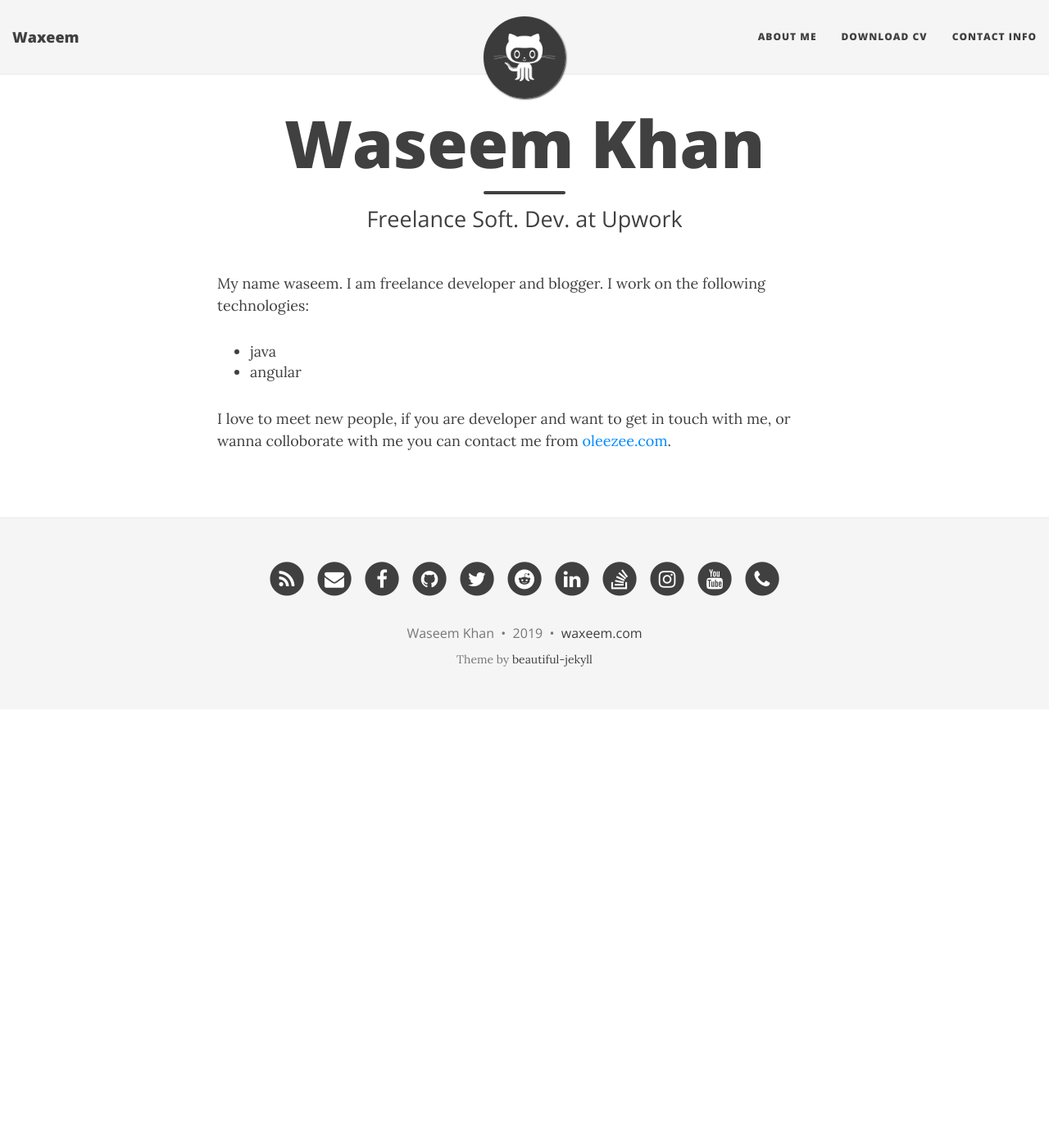
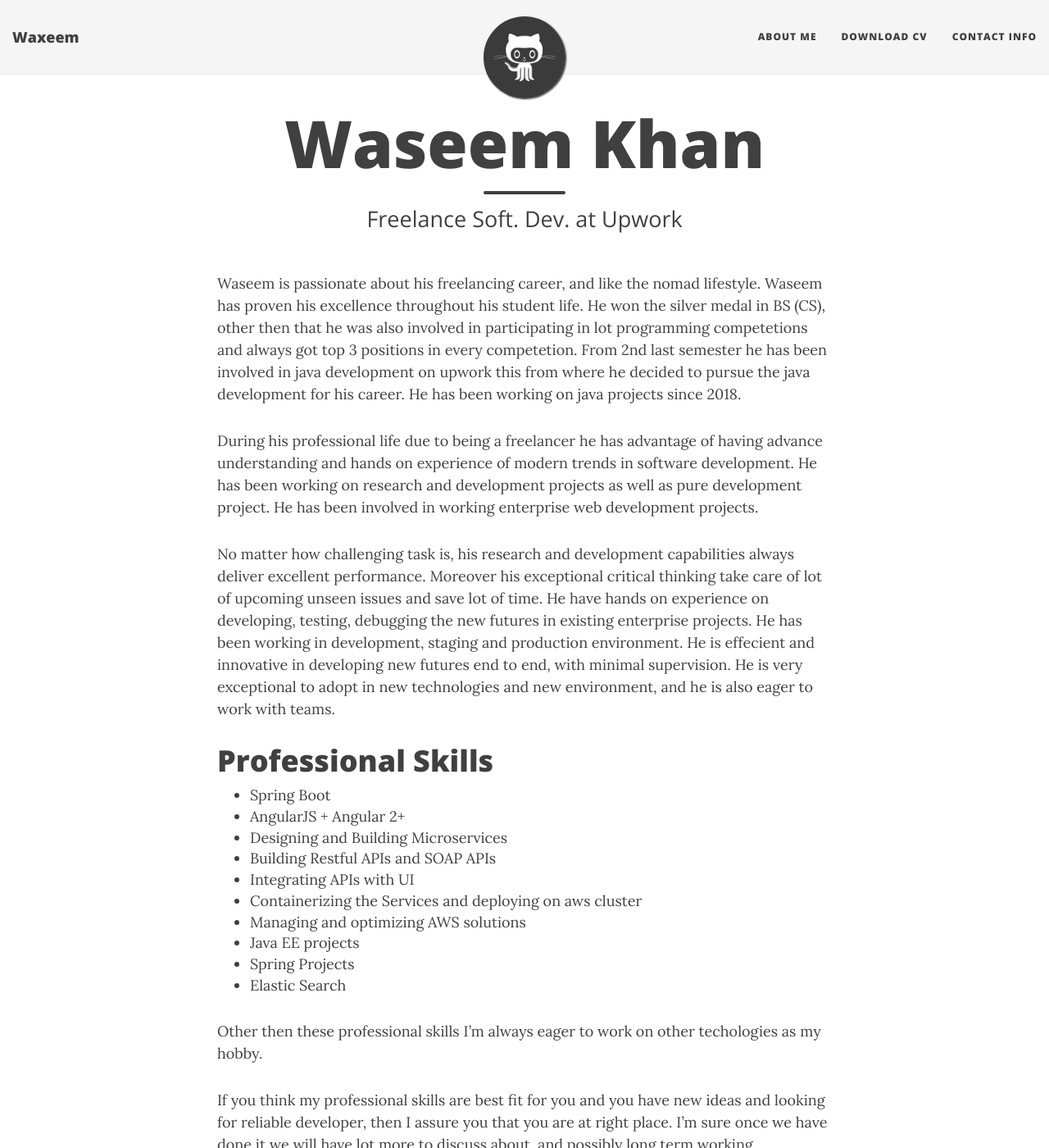
Before and after one commit to waseemullah157/waxeem, a Jekyll site: the page built from aboutme.md, in a window 1280 px wide and 1400 px high. Shown: the whole window at 82% size. Built offline with Jekyll 4.4.1, drawn with Linux system fonts in a browser that asks for light colours; nearby versions of some CDN libraries; some of the changed text lies outside the part shown.

Commit message:
9-10-2019 v10

```diff
--- a/aboutme.md
+++ b/aboutme.md
@@ -4,11 +4,25 @@ title: Waseem Khan
 subtitle: Freelance Soft. Dev. at Upwork
 ---
 
-My name waseem. I am freelance developer and blogger.
-I work on the following technologies:
+Waseem is passionate about his freelancing career, and like the nomad lifestyle. Waseem has proven his excellence throughout his student life. He won the silver medal in BS (CS), other then that he was also involved in participating in lot programming competetions and always got top 3 positions in every competetion. From 2nd last semester he has been involved in java development on upwork this from where he decided to pursue the java development for his career. He has been working on java projects since 2018.
 
-- java
-- angular
+During his professional life due to being a freelancer he has advantage of having advance understanding and hands on experience of modern trends in software development. He has been working on research and development projects as well as pure development project. He has been involved in working enterprise web development projects.
 
-I love to meet new people, if you are developer and want to get in touch with me,
-or wanna colloborate with me you can contact me from [oleezee.com](https://www.oleezee.com).
+No matter how challenging task is, his research and development capabilities always deliver excellent performance. Moreover his exceptional critical thinking take care of lot of upcoming unseen issues and save lot of time. He have hands on experience on developing, testing, debugging the new futures in existing enterprise projects. He has been working in development, staging and production environment. He is effecient and innovative in developing new futures end to end, with minimal supervision. He is very exceptional to adopt in new technologies and new environment, and he is also eager to work with teams.
+
+# Professional Skills
+
+- Spring Boot
+- AngularJS + Angular 2+
+- Designing and Building Microservices
+- Building Restful APIs and SOAP APIs
+- Integrating APIs with UI
+- Containerizing the Services and deploying on aws cluster
+- Managing and optimizing AWS solutions
+- Java EE projects
+- Spring Projects
+- Elastic Search
+
+Other then these professional skills I'm always eager to work on other techologies as my hobby.
+
+If you think my professional skills are best fit for you and you have new ideas and looking for reliable developer, then I assure you that you are at right place. I'm sure once we have done it we will have lot more to discuss about, and possibly long term working relationship.
--- a/index.html
+++ b/index.html
@@ -1,6 +1,6 @@
 ---
 layout: page
-title: Latest Blogs
+title: Latest Posts
 subtitle:
 use-site-title: true
 ---
```
